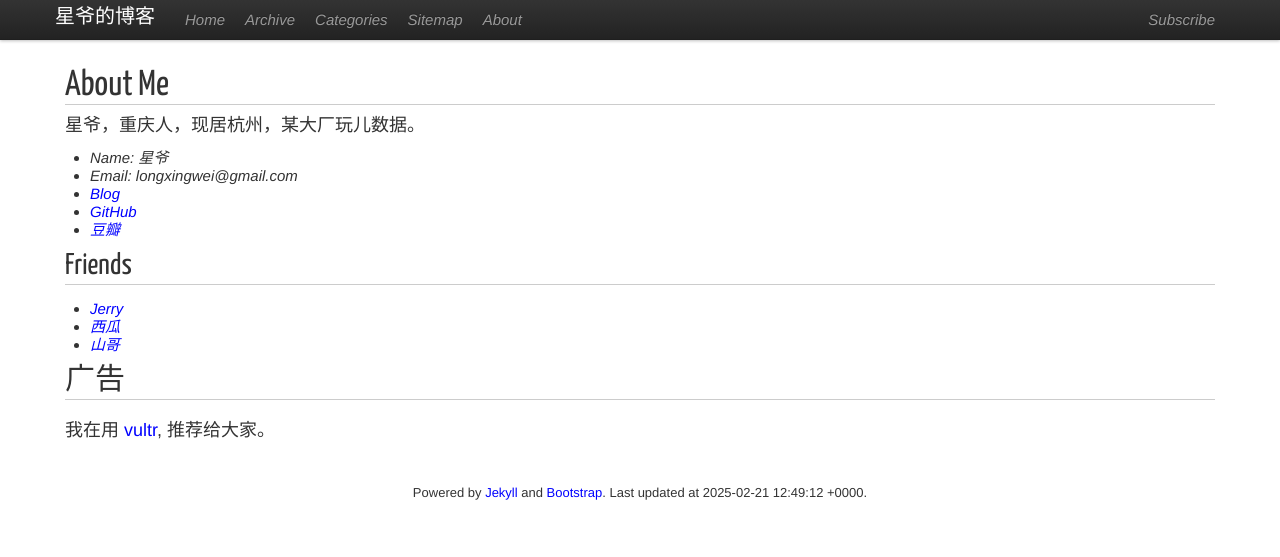
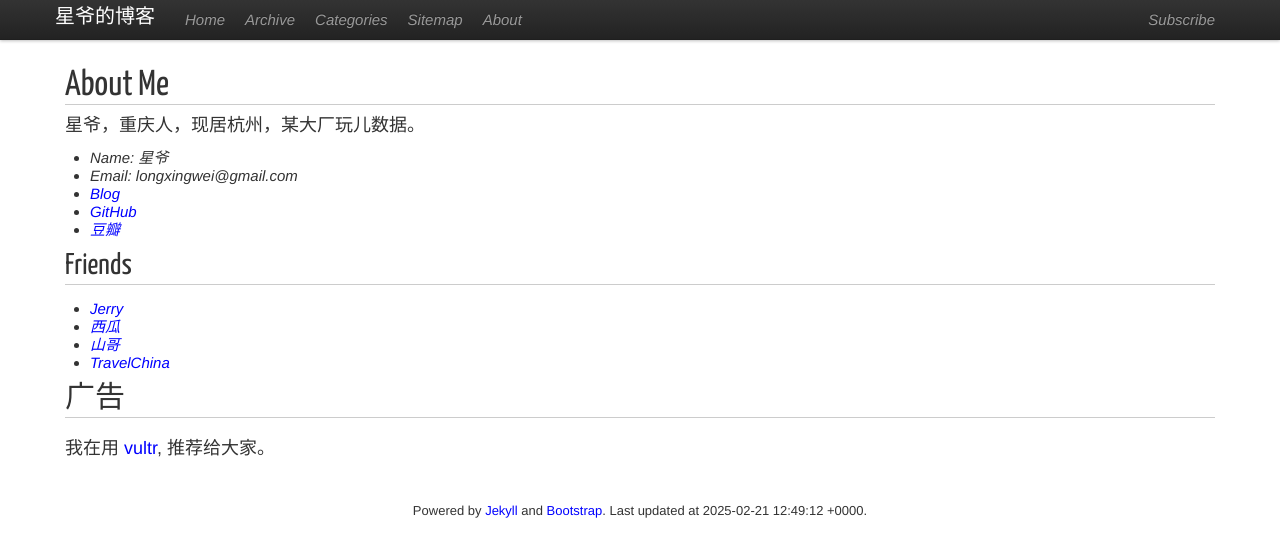
Before and after one commit to lxWei/lxwei.github.com, a Jekyll site: the page built from about.html, in a window 1280 px wide. Shown: the top 557 px of the page. Built offline with Jekyll 4.4.1, drawn with Linux system fonts in a browser that asks for light colours; nearby versions of some CDN libraries.

Commit message:
Update about.html

```diff
--- a/about.html
+++ b/about.html
@@ -22,6 +22,7 @@ title: About
 	  <li><a href='http://jerrychen1990.github.io/'>Jerry</a></li>
       <li><a href='http://liujiacai.net/'>西瓜</a></li>
       <li><a href='http://zhangshengshan.github.io/'>山哥</a></li>
+	    <li><a href='https://travelchina.site'>TravelChina</a></li>
     </ul>
   </p>
   <h2>广告</h2>
```
